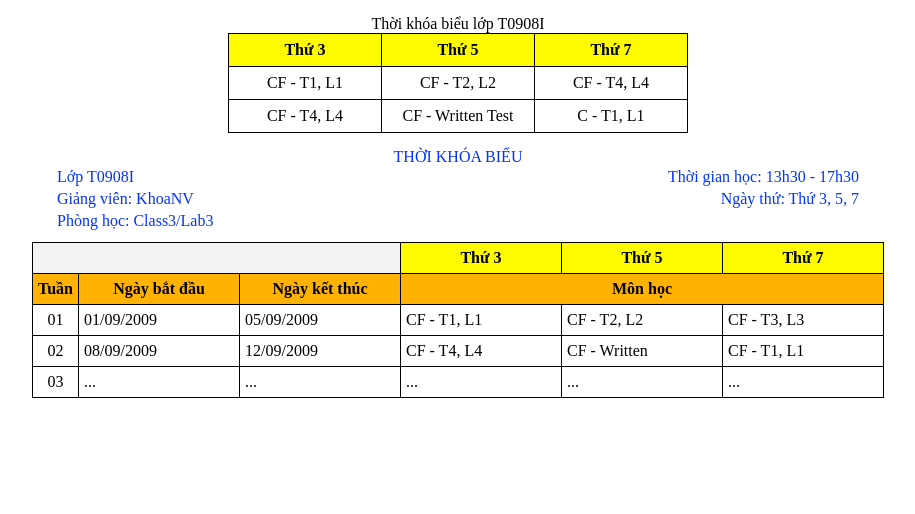
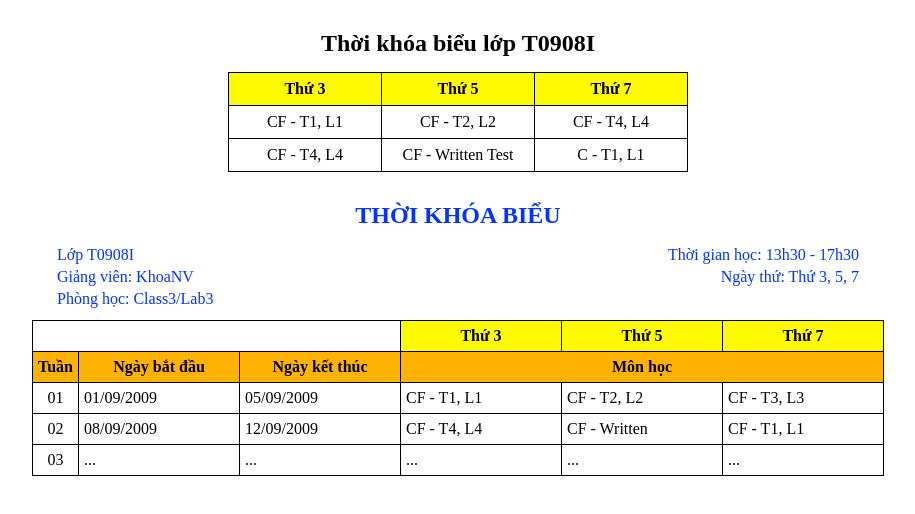
Before and after one commit to vupa2/Module1_5.8_simpletimetable, a plain HTML site: page index.html in a window 1280 px wide. Shown: the whole page, without its empty margins (182-1097 px from the left). Drawn offline with Linux system fonts and the light colour scheme.

Commit message:
Update style.css

```diff
--- a/style.css
+++ b/style.css
@@ -9,6 +9,9 @@ table {
 
 caption {
   text-align: center;
+  margin: 15px;
+  font-weight: bold;
+  font-size: 1.5rem;
 }
 
 table {
@@ -54,7 +57,7 @@ td, th {
 }
 
 #bai2 .table-main thead tr:first-child th:first-child {
-  background-color: #f3f3f3;
+  background-color: #FFFFFF;
 }
 
 #bai2 .table-main thead tr:first-child th {
```
